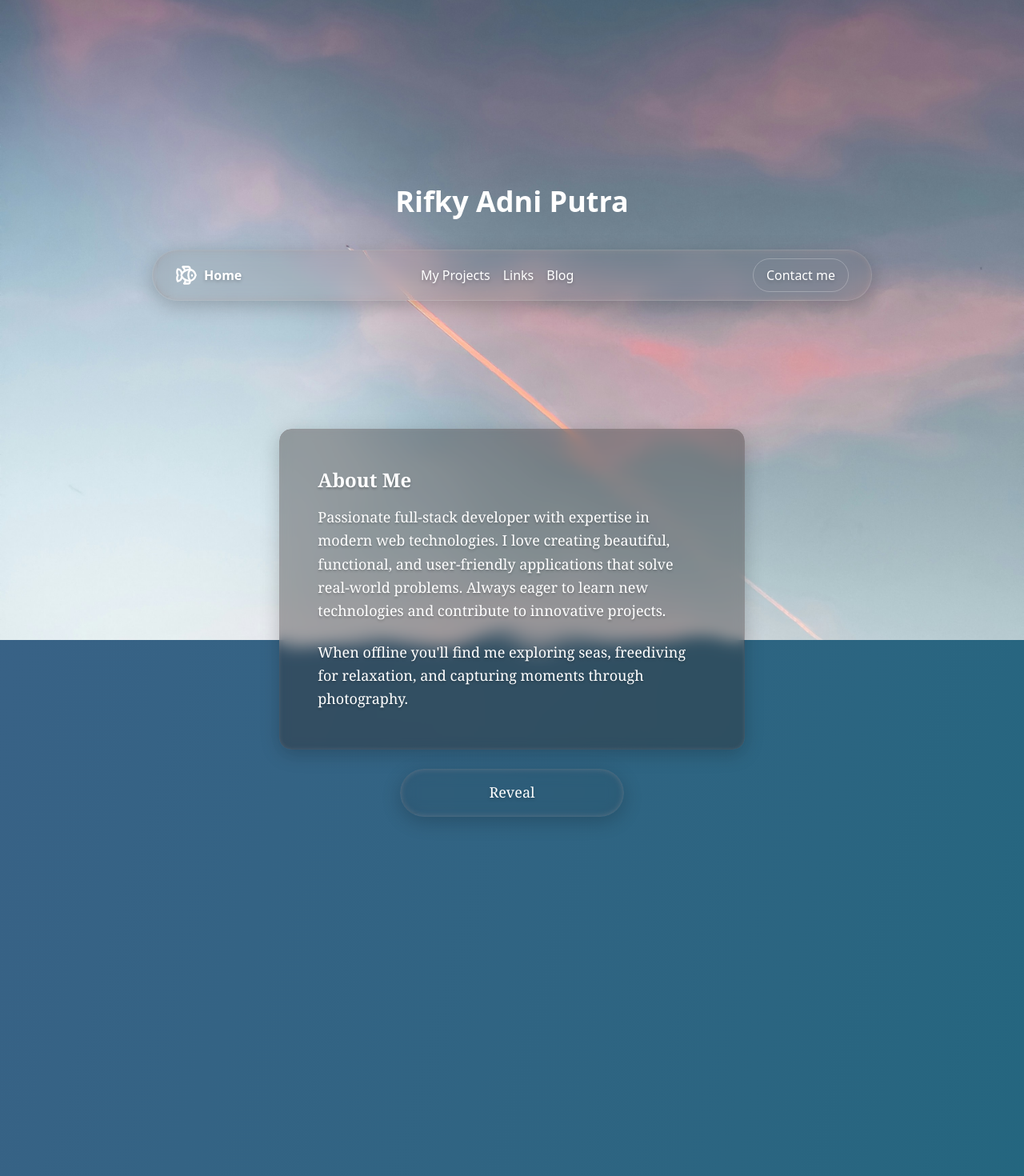
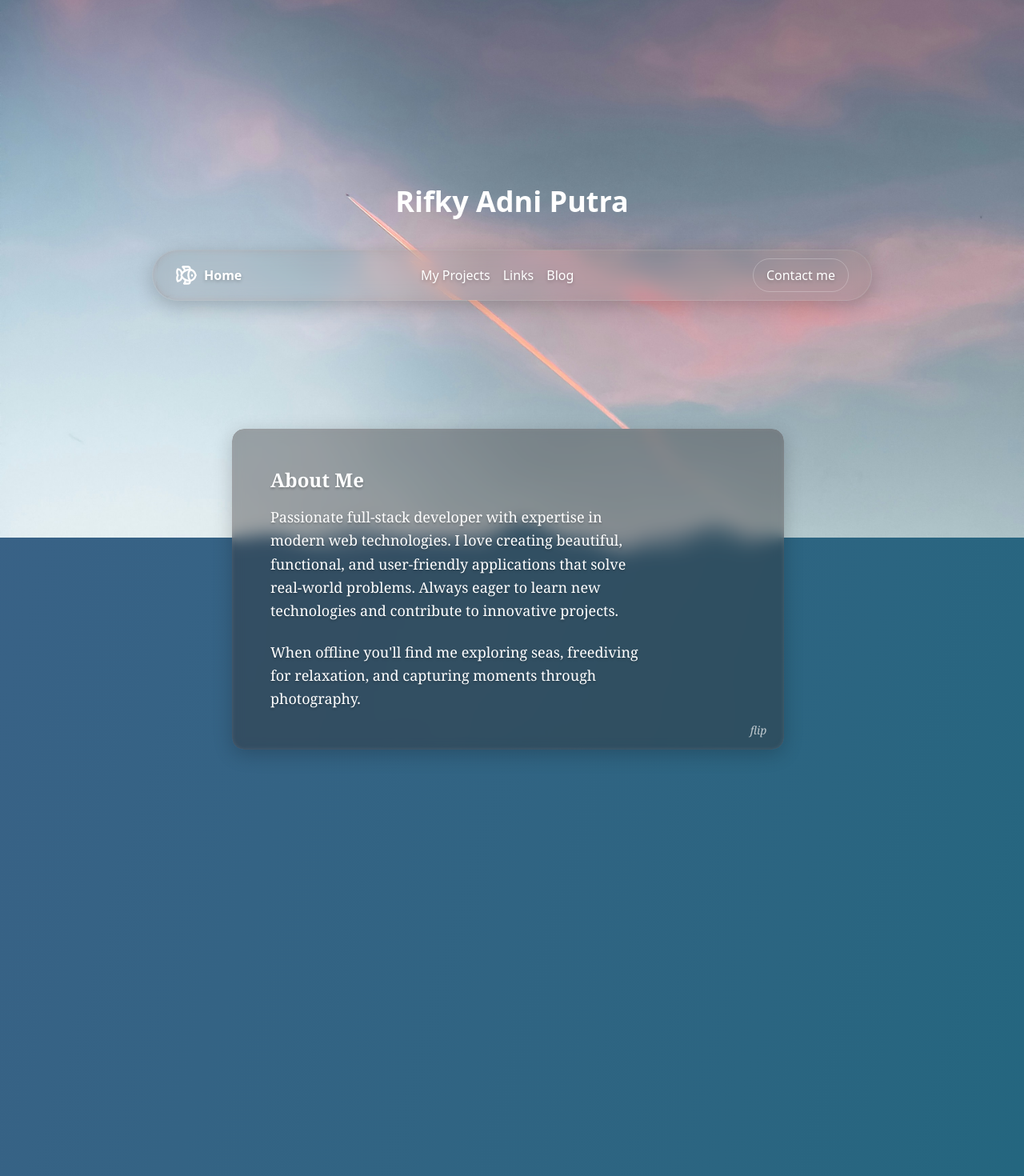
Before and after one commit to rifkyputra/new-homepage, a SvelteKit app: page / in a window 1280 px wide. Shown: the top 1470 px of the page at 80% size. Built offline with nearby package versions, Linux system fonts and the light colour scheme.

Commit message:
revert (2)

```diff
--- /dev/null
+++ b/src/lib/components/Greeting.svelte
@@ -0,0 +1,111 @@
+<script lang="ts">
+  import { fade } from "svelte/transition";
+  import { onMount, onDestroy } from "svelte";
+
+  const introduceMyselfIn34Languages = [
+    { text: "Hello, my name is", language: "English" },
+    { text: "Hola, me llamo", language: "Spanish" },
+    { text: "Bonjour, je m'appelle", language: "French" },
+    { text: "Hallo, ich heiße", language: "German" },
+    { text: "Ciao, mi chiamo", language: "Italian" },
+    { text: "Olá, meu nome é", language: "Portuguese" },
+    { text: "Привет, меня зовут", language: "Russian" },
+    { text: "こんにちは、私の名前は", language: "Japanese" },
+    { text: "你好，我叫", language: "Chinese (Simplified)" },
+    { text: "안녕하세요, 제 이름은", language: "Korean" },
+    { text: "مرحباً، اسمي", language: "Arabic" },
+    { text: "Sampurasun, nami abdi", language: "Sundanese" },
+    { text: "Saluton, mia nomo estas", language: "Esperanto" },
+    { text: "Hej, jag heter", language: "Swedish" },
+    { text: "Hei, nimeni on", language: "Finnish" },
+    { text: "Salve, nomen mihi est", language: "Latin" },
+    { text: "Cześć, nazywam się", language: "Polish" },
+    { text: "Merhaba, benim adım", language: "Turkish" },
+    { text: "Kia ora, ko au te", language: "Maori" },
+  ];
+
+  let randomIndex = Math.floor(
+    Math.random() * introduceMyselfIn34Languages.length
+  );
+  let greeting = $state(introduceMyselfIn34Languages[randomIndex]);
+  let key = $state(0); // Key to trigger transition
+  let showTooltip = $state(false);
+  let greetingInterval: number | null = null;
+
+  function changeGreeting() {
+    randomIndex = Math.floor(
+      Math.random() * introduceMyselfIn34Languages.length
+    );
+    greeting = introduceMyselfIn34Languages[randomIndex];
+    key += 1; // Update key to trigger transition
+  }
+
+  // Set up interval to keep changing greetings with proper cleanup
+  onMount(() => {
+    greetingInterval = setInterval(changeGreeting, 4000);
+  });
+
+  onDestroy(() => {
+    if (greetingInterval) {
+      clearInterval(greetingInterval);
+    }
+  });
+</script>
+
+<div class="greeting-container prose text-center">
+  {#key key}
+    <div
+      class="greeting-wrapper relative inline-block"
+      role="button"
+      tabindex="0"
+      aria-label="Show language information for greeting"
+      onmouseenter={() => (showTooltip = true)}
+      onmouseleave={() => (showTooltip = false)}
+      onkeydown={(e) => {
+        if (e.key === "Enter" || e.key === " ") {
+          e.preventDefault();
+          showTooltip = !showTooltip;
+        }
+      }}
+    >
+      <h2
+        class="text-3xl sm:text-4xl md:text-5xl font-bold mb-2 greeting-text cursor-pointer transition-transform duration-300 hover:scale-105"
+        in:fade={{ duration: 1800, delay: 200 }}
+        id="greeting-text"
+        aria-describedby={showTooltip ? "greeting-tooltip" : undefined}
+      >
+        {greeting.text}..
+      </h2>
+      {#if showTooltip}
+        <div
+          id="greeting-tooltip"
+          class="tooltip absolute -top-10 left-1/2 transform -translate-x-1/2 bg-black/80 text-white px-3 py-2 rounded-md text-sm font-medium whitespace-nowrap z-50 backdrop-blur-sm border border-white/20"
+          role="tooltip"
+          aria-live="polite"
+          in:fade={{ duration: 100 }}
+          out:fade={{ duration: 500 }}
+        >
+          {greeting.language}
+          <div
+            class="absolute top-full left-1/2 transform -translate-x-1/2 w-0 h-0 border-l-[5px] border-r-[5px] border-t-[5px] border-l-transparent border-r-transparent border-t-black/80"
+          ></div>
+        </div>
+      {/if}
+    </div>
+  {/key}
+</div>
+
+<style>
+  /* Greeting text gradient effect - complex gradient can't be done with Tailwind */
+  .greeting-text {
+    background: linear-gradient(45deg, #fff, #e0e7ff, #c7d2fe);
+    background-clip: text;
+    -webkit-background-clip: text;
+    -webkit-text-fill-color: transparent;
+    text-shadow: 0 0 30px rgba(255, 255, 255, 0.3);
+  }
+
+  .greeting-text:hover {
+    text-shadow: 0 0 40px rgba(255, 255, 255, 0.5);
+  }
+</style>
--- a/src/lib/components/LiquidGlass.svelte
+++ b/src/lib/components/LiquidGlass.svelte
@@ -145,6 +145,7 @@
 
   .glass-text {
     position: relative;
+    width: 100%;
     color: var(--glass-text-color, currentColor);
     font-size: var(--glass-text-size, 18px);
     font-weight: 400;
--- a/src/lib/components/index.ts
+++ b/src/lib/components/index.ts
@@ -8,3 +8,5 @@ export { default as QASection } from "./QASection.svelte";
 export { default as ResponsiveContainer } from "./ResponsiveContainer.svelte";
 export { default as ResponsiveGrid } from "./ResponsiveGrid.svelte";
 export { default as ResponsiveImage } from "./ResponsiveImage.svelte";
+export { default as Greeting } from "./Greeting.svelte";
+export { default as GradientBackground } from "./GradientBackground.svelte";
--- a/src/routes/+page.svelte
+++ b/src/routes/+page.svelte
@@ -7,41 +7,14 @@
     Footer,
     TechStack,
     QASection,
+    GradientBackground,
+    Greeting,
   } from "$lib/components";
   import hero from "$lib/assets/hero.jpg";
 
-  const introduceMyselfIn34Languages = [
-    { text: "Hello, my name is", language: "English" },
-    { text: "Hola, me llamo", language: "Spanish" },
-    { text: "Bonjour, je m'appelle", language: "French" },
-    { text: "Hallo, ich heiße", language: "German" },
-    { text: "Ciao, mi chiamo", language: "Italian" },
-    { text: "Olá, meu nome é", language: "Portuguese" },
-    { text: "Привет, меня зовут", language: "Russian" },
-    { text: "こんにちは、私の名前は", language: "Japanese" },
-    { text: "你好，我叫", language: "Chinese (Simplified)" },
-    { text: "안녕하세요, 제 이름은", language: "Korean" },
-    { text: "مرحباً، اسمي", language: "Arabic" },
-    { text: "Sampurasun, nami abdi", language: "Sundanese" },
-    { text: "Saluton, mia nomo estas", language: "Esperanto" },
-    { text: "Hej, jag heter", language: "Swedish" },
-    { text: "Hei, nimeni on", language: "Finnish" },
-    { text: "Salve, nomen mihi est", language: "Latin" },
-    { text: "Cześć, nazywam się", language: "Polish" },
-    { text: "Merhaba, benim adım", language: "Turkish" },
-    { text: "Kia ora, ko au te", language: "Maori" },
-  ];
-
-  let randomIndex = Math.floor(
-    Math.random() * introduceMyselfIn34Languages.length
-  );
-  let greeting = $state(introduceMyselfIn34Languages[randomIndex]);
-  let key = $state(0); // Key to trigger transition
-  let showTooltip = $state(false);
   // Flip card state
   let isFlipped = $state(false);
   let autoFlipInterval: number | null = null;
-  let greetingInterval: number | null = null;
 
   // Function to toggle flip card
   function toggleFlip() {
@@ -82,23 +55,12 @@
     };
   }
 
-  function changeGreeting() {
-    randomIndex = Math.floor(
-      Math.random() * introduceMyselfIn34Languages.length
-    );
-    greeting = introduceMyselfIn34Languages[randomIndex];
-    key += 1; // Update key to trigger transition
-  }
-
-  // Set up interval to keep changing greetings with proper cleanup
+  // Set up auto-flip (removed greeting interval since it's now in Greeting component)
   onMount(() => {
-    greetingInterval = setInterval(changeGreeting, 4400);
+    // Auto-flip is handled by the component, no setup needed here
   });
 
   onDestroy(() => {
-    if (greetingInterval) {
-      clearInterval(greetingInterval);
-    }
     if (autoFlipInterval) {
       clearInterval(autoFlipInterval);
     }
@@ -111,43 +73,14 @@
   >
     <!-- Hero Section -->
     <div
-      class="w-full h-screen absolute inset-0 bg-cover bg-center animate-[filterCycle_4s_ease-in-out_infinite]"
+      class="w-full h-[calc(60vh+8rem)] lg:h-[calc(100vh-8rem)] absolute inset-0 bg-cover bg-center animate-[filterCycle_4s_ease-in-out_infinite]"
       style="background: url({hero}) no-repeat center center;background-size: cover;"
     ></div>
 
     <div
       class="flex flex-col items-center justify-center mt-20 mb-10 z-10 px-4"
     >
-      <div class="greeting-container prose text-center">
-        {#key key}
-          <div
-            class="greeting-wrapper relative inline-block"
-            role="button"
-            tabindex="0"
-            onmouseenter={() => (showTooltip = true)}
-            onmouseleave={() => (showTooltip = false)}
-          >
-            <h2
-              class="text-3xl sm:text-4xl md:text-5xl font-bold mb-2 greeting-text cursor-pointer transition-transform duration-300 hover:scale-105"
-              in:fade={{ duration: 1800, delay: 200 }}
-            >
-              {greeting.text}..
-            </h2>
-            {#if showTooltip}
-              <div
-                class="tooltip absolute -top-10 left-1/2 transform -translate-x-1/2 bg-black/80 text-white px-3 py-2 rounded-md text-sm font-medium whitespace-nowrap z-50 backdrop-blur-sm border border-white/20"
-                in:fade={{ duration: 100 }}
-                out:fade={{ duration: 500 }}
-              >
-                {greeting.language}
-                <div
-                  class="absolute top-full left-1/2 transform -translate-x-1/2 w-0 h-0 border-l-[5px] border-r-[5px] border-t-[5px] border-l-transparent border-r-transparent border-t-black/80"
-                ></div>
-              </div>
-            {/if}
-          </div>
-        {/key}
-      </div>
+      <Greeting />
       <div class="text-center px-4">
         <h1 class="text-2xl sm:text-3xl md:text-4xl font-bold">
           Rifky Adni Putra
@@ -157,56 +90,59 @@
 
     <Nav />
 
+    <main>
       <section
         class="w-full flex items-center justify-center px-4 sm:px-6 lg:px-8 mt-16 sm:mt-24 lg:mt-40 mb-16 sm:mb-24 lg:mb-40"
+        aria-labelledby="about-section-title"
       >
         <div
           class="flex flex-col items-center justify-center gap-6 max-w-4xl w-full"
         >
           <!-- About Me Section in Hero -->
+          <div class="md:max-w-[700px] w-full">
             <LiquidGlass
               borderRadius="15px"
-          width="fit-content"
+              width="calc(100% - 10px)"
               height="auto"
               type="div"
               background="black"
             >
-          <div class="hero-about relative">
-            <div class="about-content prose p-6 sm:p-8 lg:p-12 rounded-[40px]">
-              <h3
-                class="font-serif text-white text-lg sm:text-xl lg:text-2xl mb-4"
+              <button
+                onclick={toggleFlip}
+                class="w-10 h-6 z-100 absolute bottom-3 right-3 text-sm text-white/70 italic cursor-pointer select-none"
+                aria-label="Flip card to show {isFlipped
+                  ? 'about me'
+                  : 'developer ID'}"
+                aria-expanded={isFlipped}
+                aria-controls="flip-card-hero"
               >
-                About Me
-              </h3>
-              <p
-                class="font-serif text-white text-sm sm:text-base lg:text-lg leading-relaxed mb-4"
+                flip
+              </button>
+              <div
+                id="flip-card-hero"
+                name="flip-card-hero"
+                class="hero-about relative w-full"
+                aria-live="polite"
+                aria-label={isFlipped
+                  ? "Developer ID card view"
+                  : "About me text view"}
               >
-                Passionate full-stack developer with expertise in modern web
-                technologies. I love creating beautiful, functional, and
-                user-friendly applications that solve real-world problems.
-                Always eager to learn new technologies and contribute to
-                innovative projects.
-              </p>
-              <p
-                class="font-serif text-white text-sm sm:text-base lg:text-lg leading-relaxed"
-              >
-                When offline you'll find me exploring seas, freediving for
-                relaxation, and capturing moments through photography.
-              </p>
-            </div>
                 <!-- ID Card Overlay -->
                 {#if isFlipped}
+                  <div class="prose rounded-[40px] w-full">
                     <div
-                class="fixed inset-0 flex items-center justify-center z-[1000] bg-gray-500/80 backdrop-blur-sm"
+                      class=" inset-0 flex items-center justify-center w-full"
                       in:fade={{ duration: 300 }}
                       out:fade={{ duration: 200 }}
                     >
-                <div class="w-full max-h-[90vh] overflow-y-auto p-4">
+                      <div class="w-full overflow-y-auto p-4">
                         <div
                           class="id-card flex flex-col gap-2 px-4 sm:px-6 max-w-md mx-auto bg-gradient-to-br from-blue-500/10 to-purple-600/10 rounded-2xl border-t-4 border-gradient-to-r from-blue-500 via-purple-600 to-cyan-500 relative"
+                          role="img"
+                          aria-label="Developer ID card for Rifky Adni Putra"
                         >
                           <div
-                      class="flex items-center justify-center gap-2 py-4 sm:py-6 border-b border-white/20 mb-4"
+                            class="flex items-center justify-center gap-2 py-4 sm:py-6 mb-4"
                           >
                             <div class="text-2xl">🌊</div>
                             <div
@@ -218,14 +154,18 @@
                           <div
                             class="flex flex-col sm:flex-row gap-4 sm:gap-6 items-start flex-1"
                           >
-                      <div class="flex-shrink-0 self-center sm:self-start">
+                            <div
+                              class="flex-shrink-0 self-center sm:self-start"
+                            >
                               <div
                                 class="w-16 h-16 sm:w-20 sm:h-20 bg-gradient-to-br from-blue-500 to-purple-600 rounded-xl flex items-center justify-center text-lg sm:text-xl font-bold text-white shadow-lg shadow-blue-500/30"
                               >
                                 RP
                               </div>
                             </div>
-                      <div class="flex-1 flex flex-col gap-3 text-left w-full">
+                            <div
+                              class="flex-1 flex flex-col gap-3 text-left w-full"
+                            >
                               <div
                                 class="flex flex-col sm:flex-row sm:justify-between sm:items-center py-1 border-b border-white/10 gap-1"
                               >
@@ -300,39 +240,62 @@
                             >
                               ID: DEV-2024-RP
                             </div>
-                      <div class="text-xs text-white/60">Valid until 2030</div>
+                            <div class="text-xs text-white/60">
+                              Valid until 2030
                             </div>
                           </div>
                         </div>
                       </div>
+                    </div>
+                  </div>
+                {:else}
+                  <div
+                    class="about-content min-h-[30vh] prose p-6 sm:p-8 lg:p-12 rounded-[40px]"
+                  >
+                    <h3
+                      id="about-section-title"
+                      class="font-serif text-white text-lg sm:text-xl lg:text-2xl mb-4"
+                    >
+                      About Me
+                    </h3>
+                    <p
+                      class="font-serif text-white text-sm sm:text-base lg:text-lg leading-relaxed mb-4"
+                    >
+                      Passionate full-stack developer with expertise in modern
+                      web technologies. I love creating beautiful, functional,
+                      and user-friendly applications that solve real-world
+                      problems. Always eager to learn new technologies and
+                      contribute to innovative projects.
+                    </p>
+                    <p
+                      class="font-serif text-white text-sm sm:text-base lg:text-lg leading-relaxed"
+                    >
+                      When offline you'll find me exploring seas, freediving for
+                      relaxation, and capturing moments through photography.
+                    </p>
+                  </div>
                 {/if}
               </div>
             </LiquidGlass>
-
-        <LiquidGlass
-          type="button"
-          width="280px"
-          height="60px"
-          borderRadius="30px"
-          onClick={toggleFlip}
-          class="mt-6"
-        >
-          {isFlipped ? "Hide" : "Reveal"}
-        </LiquidGlass>
+          </div>
         </div>
       </section>
 
       <!-- Cards Section - Only Tech Stack and Projects -->
-    <div
+      <section
         class="max-w-4xl w-full px-4 sm:px-6 lg:px-8 flex flex-col gap-6 sm:gap-8 mb-8 sm:mb-12 lg:mb-16 mt-8 sm:mt-12 lg:mt-16"
+        aria-labelledby="cards-section-title"
       >
+        <h2 id="cards-section-title" class="sr-only">Skills and Background</h2>
         <!-- Tech Stack Card -->
         <div
           class="glass-card bg-[rgba(215,212,212,0.01)] border border-white/25 backdrop-blur-xl rounded-2xl sm:rounded-3xl lg:rounded-[40px] p-4 sm:p-6 lg:p-8 shadow-lg shadow-black/10 transition-all duration-300 relative"
           in:fade={{ duration: 800, delay: 600 }}
         >
           <div class="flex justify-between items-center mb-4 sm:mb-6">
-          <h3 class="text-xl sm:text-2xl lg:text-3xl font-bold text-white m-0">
+            <h3
+              class="text-xl sm:text-2xl lg:text-3xl font-bold text-white m-0"
+            >
               Tech Stack
             </h3>
             <div class="text-2xl sm:text-3xl lg:text-4xl">🛠️</div>
@@ -348,14 +311,18 @@
           in:fade={{ duration: 800, delay: 800 }}
         >
           <div class="flex justify-between items-center mb-4 sm:mb-6">
-          <h3 class="text-xl sm:text-2xl lg:text-3xl font-bold text-white m-0">
+            <h3
+              class="text-xl sm:text-2xl lg:text-3xl font-bold text-white m-0"
+            >
               Background Story
             </h3>
             <div class="text-2xl sm:text-3xl lg:text-4xl">📖</div>
           </div>
           <div class="text-white/90 leading-relaxed">
             <div class="mb-4 sm:mb-6 pb-4 sm:pb-6 border-b border-white/10">
-            <h4 class="font-bold text-base sm:text-lg lg:text-xl mb-2 sm:mb-3">
+              <h4
+                class="font-bold text-base sm:text-lg lg:text-xl mb-2 sm:mb-3"
+              >
                 Need of Exploration
               </h4>
               <p class="text-sm sm:text-base lg:text-lg leading-relaxed">
@@ -367,19 +334,23 @@
               </p>
             </div>
             <div class="mb-4 sm:mb-6 pb-4 sm:pb-6 border-b border-white/10">
-            <h4 class="font-bold text-base sm:text-lg lg:text-xl mb-2 sm:mb-3">
+              <h4
+                class="font-bold text-base sm:text-lg lg:text-xl mb-2 sm:mb-3"
+              >
                 React Dissatisfaction
               </h4>
               <p class="text-sm sm:text-base lg:text-lg leading-relaxed">
                 After years of working with React, I felt the need for a fresh
                 start. React has been awesome and will continue to be a valuable
-              tool in my toolkit, but SvelteKit offers a different approach that
-              resonates with me right now. I wanted to explore its simplicity,
-              performance, and developer experience.
+                tool in my toolkit, but SvelteKit offers a different approach
+                that resonates with me right now. I wanted to explore its
+                simplicity, performance, and developer experience.
               </p>
             </div>
             <div class="mb-0">
-            <h4 class="font-bold text-base sm:text-lg lg:text-xl mb-2 sm:mb-3">
+              <h4
+                class="font-bold text-base sm:text-lg lg:text-xl mb-2 sm:mb-3"
+              >
                 Connection & Opportunities
               </h4>
               <p class="text-sm sm:text-base lg:text-lg leading-relaxed">
@@ -390,20 +361,21 @@
             </div>
           </div>
         </div>
-    </div>
+      </section>
 
       <!-- Q&A Section -->
-    <div class="max-w-4xl w-full px-4 sm:px-6 lg:px-8 mb-8 sm:mb-12 lg:mb-16">
+      <section
+        class="max-w-4xl w-full px-4 sm:px-6 lg:px-8 mb-8 sm:mb-12 lg:mb-16"
+      >
         <QASection />
-    </div>
+      </section>
+    </main>
   </div>
 
   <!-- Footer (outside the wrapper but inside the background) -->
-  <div
-    class="h-full w-full bg-gradient-to-br from-[rgba(37,80,122,0.9)] via-[rgba(6,86,112,0.9)] via-25% via-[rgba(0,85,102,0.9)] via-50% via-[rgba(0,119,136,0.9)] via-75% to-[rgba(0,153,170,0.9)]"
-  >
+  <GradientBackground>
     <Footer />
-  </div>
+  </GradientBackground>
 </div>
 
 <style>
@@ -426,19 +398,6 @@
     }
   }
 
-  /* Greeting text gradient effect - complex gradient can't be done with Tailwind */
-  .greeting-text {
-    background: linear-gradient(45deg, #fff, #e0e7ff, #c7d2fe);
-    background-clip: text;
-    -webkit-background-clip: text;
-    -webkit-text-fill-color: transparent;
-    text-shadow: 0 0 30px rgba(255, 255, 255, 0.3);
-  }
-
-  .greeting-text:hover {
-    text-shadow: 0 0 40px rgba(255, 255, 255, 0.5);
-  }
-
   /* Glass card pseudo-element - can't be done with Tailwind */
   .glass-card::before {
     content: "";
```
Also changed, not shown: src/lib/components/GradientBackground.svelte (added, +40 -0 lines), src/routes/blog/+page.svelte (+5 -10 lines), src/routes/links/+page.svelte (+4 -6 lines), src/routes/my-projects/+page.svelte (+4 -6 lines). Lines whose indentation alone changed are shown as unchanged.
